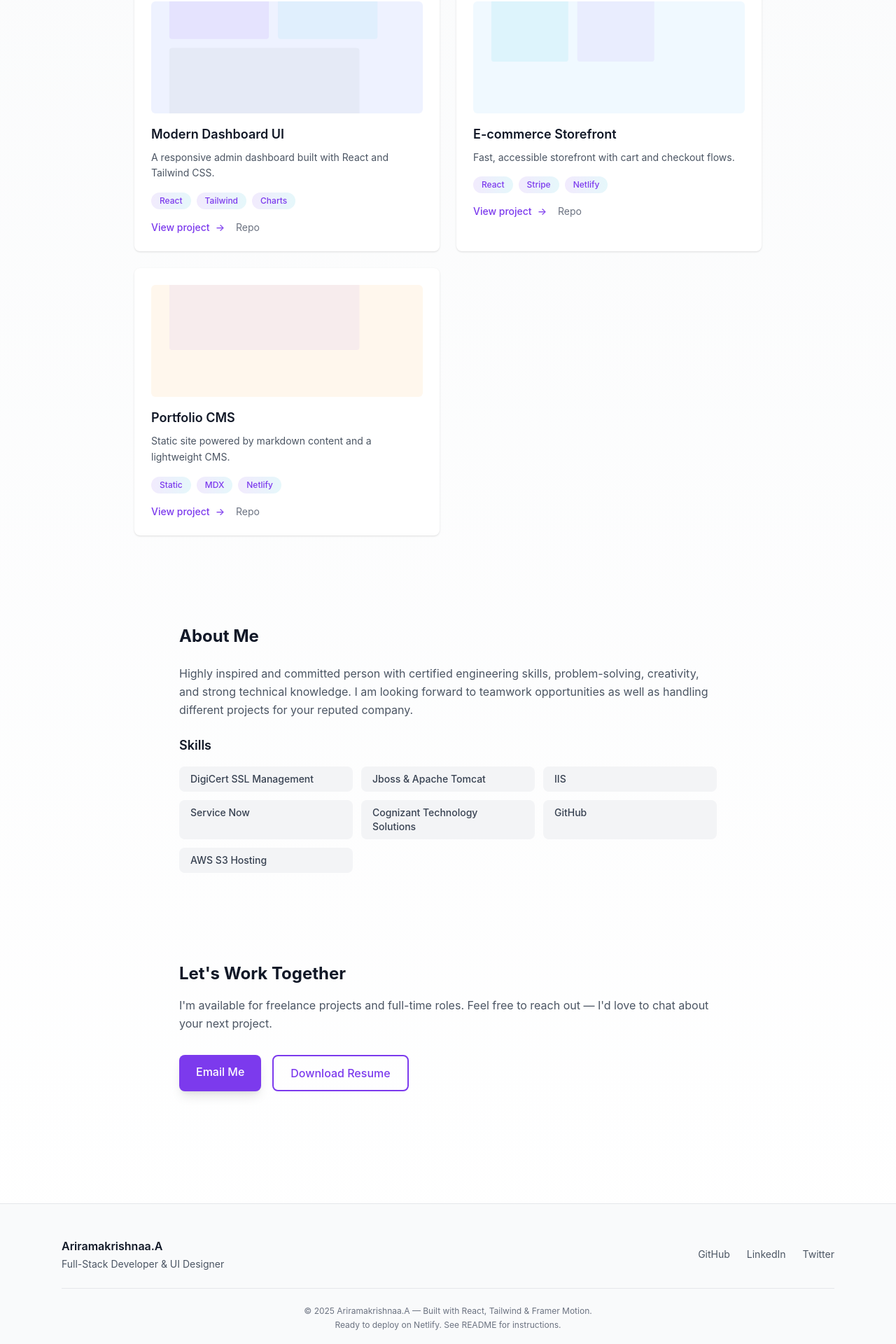
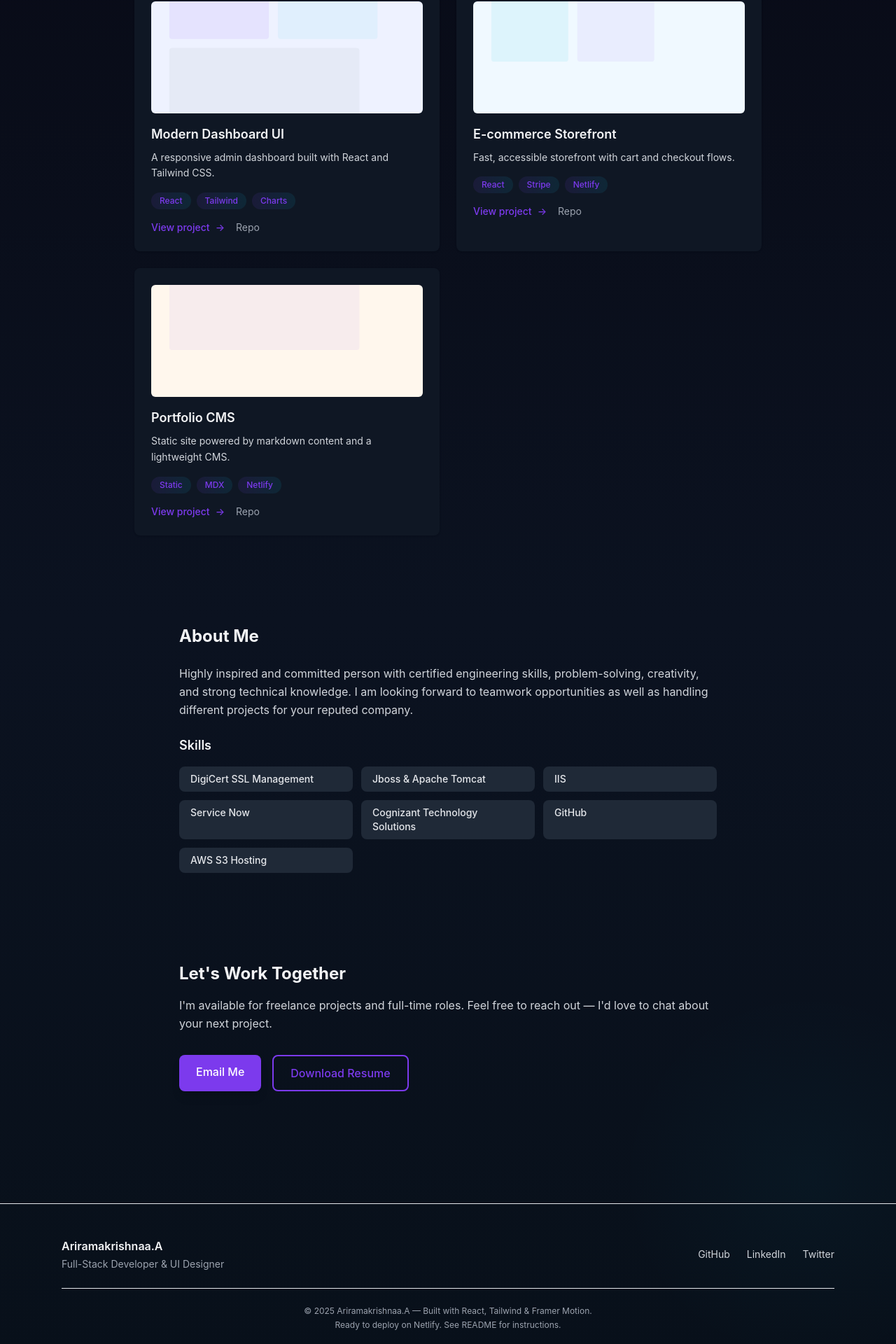
Before and after one commit to Ariramakrishnaa97/portfolio-website, a React (Vite) app: page / in a window 1280 px wide. Shown: the part 716-2636 px from the top of the page at 70% size. Built offline with nearby package versions, Linux system fonts and the light colour scheme; the HTML template or start-up script is replaced by a standard one.

Commit message:
Add dark tech site background and adapt components for dark theme

```diff
--- a/src/App.jsx
+++ b/src/App.jsx
@@ -8,7 +8,7 @@ import Contact from './pages/Contact'
 
 export default function App(){
   return (
-    <div className="min-h-screen bg-gradient-to-b from-gray-50 to-white text-gray-900">
+    <div className="min-h-screen site-bg text-gray-100">
       <Navbar />
       <main className="max-w-6xl mx-auto px-6 py-8">
         <Hero />
--- a/src/components/Footer.jsx
+++ b/src/components/Footer.jsx
@@ -8,20 +8,20 @@ export default function Footer(){
   ]
 
   return (
-    <footer className="border-t mt-16 py-12 bg-gray-50">
+    <footer className="border-t mt-16 py-12 bg-transparent">
       <div className="max-w-6xl mx-auto px-6">
         <div className="flex flex-col md:flex-row justify-between items-center mb-6">
           <div>
-            <h3 className="font-semibold text-gray-900">Ariramakrishnaa.A</h3>
-            <p className="text-sm text-gray-600 mt-1">Full-Stack Developer & UI Designer</p>
+            <h3 className="font-semibold text-gray-100">Ariramakrishnaa.A</h3>
+            <p className="text-sm text-gray-400 mt-1">Full-Stack Developer & UI Designer</p>
           </div>
           <div className="flex gap-6 mt-4 md:mt-0">
             {links.map(l=> (
-              <a key={l.name} href={l.href} className="text-sm text-gray-600 hover:text-accent transition">{l.name}</a>
+              <a key={l.name} href={l.href} className="text-sm text-gray-300 hover:text-accent transition">{l.name}</a>
             ))}
           </div>
         </div>
-        <div className="border-t pt-6 text-center text-xs text-gray-500">
+        <div className="border-t pt-6 text-center text-xs text-gray-400">
           <p>© {new Date().getFullYear()} Ariramakrishnaa.A — Built with React, Tailwind & Framer Motion.</p>
           <p className="mt-1">Ready to deploy on Netlify. See README for instructions.</p>
         </div>
--- a/src/components/Hero.jsx
+++ b/src/components/Hero.jsx
@@ -18,10 +18,10 @@ export default function Hero(){
   return (
     <section id="home" className="py-24 hero-bg rounded-2xl px-6 md:px-12 text-center">
       <motion.div variants={container} initial="hidden" animate="show" className="max-w-3xl mx-auto">
-        <motion.h1 variants={item} className="text-4xl md:text-6xl font-bold mb-6 text-gray-900">
+        <motion.h1 variants={item} className="text-4xl md:text-6xl font-bold mb-6 text-gray-100">
           Infrastructure Support Engineer
         </motion.h1>
-        <motion.p variants={item} className="text-lg text-gray-600 mb-8 leading-relaxed">
+        <motion.p variants={item} className="text-lg text-gray-300 mb-8 leading-relaxed">
           Infrastructure Support Engineer at Cognizant Technology Solutions with expertise in middleware, cloud platforms, and enterprise systems management.
         </motion.p>
         <motion.div variants={item} className="flex flex-col md:flex-row items-center justify-center gap-4">
--- a/src/components/ProjectCard.jsx
+++ b/src/components/ProjectCard.jsx
@@ -3,12 +3,12 @@ import { motion } from 'framer-motion'
 
 export default function ProjectCard({project}){
   return (
-    <motion.div whileHover={{y:-4}} transition={{type:'spring',stiffness:300,damping:20}} className="p-6 bg-white rounded-lg shadow hover:shadow-xl transition">
+    <motion.div whileHover={{y:-4}} transition={{type:'spring',stiffness:300,damping:20}} className="p-6 card-dark rounded-lg shadow hover:shadow-xl transition">
       {project.image && (
         <img src={project.image} alt={project.title} className="w-full h-40 object-cover rounded-md mb-4" />
       )}
-      <h3 className="text-lg font-semibold mb-2 text-gray-900">{project.title}</h3>
-      <p className="text-sm text-gray-600 mb-4 leading-relaxed">{project.description}</p>
+      <h3 className="text-lg font-semibold mb-2 text-gray-100">{project.title}</h3>
+      <p className="text-sm text-gray-300 mb-4 leading-relaxed">{project.description}</p>
       <div className="flex flex-wrap gap-2 mb-4">
         {project.tags.map(t=> (
           <span key={t} className="text-xs px-3 py-1 bg-gradient-to-r from-accent/10 to-primary/10 text-accent rounded-full font-medium">{t}</span>
@@ -19,7 +19,7 @@ export default function ProjectCard({project}){
           View project <span className="ml-2">→</span>
         </motion.a>
         {project.repo && (
-          <a href={project.repo} className="text-sm text-gray-500">Repo</a>
+          <a href={project.repo} className="text-sm text-gray-400">Repo</a>
         )}
       </div>
     </motion.div>
--- a/src/index.css
+++ b/src/index.css
@@ -36,3 +36,21 @@ body{
 .hero-bg{
   background: linear-gradient(180deg, rgba(124,58,237,0.06) 0%, rgba(6,182,212,0.03) 100%);
 }
+
+/* Dark, techy full-page background */
+.site-bg {
+  background-color: #070712;
+  background-image:
+    radial-gradient(circle at 10% 10%, rgba(124,58,237,0.06), transparent 15%),
+    radial-gradient(circle at 90% 90%, rgba(6,182,212,0.04), transparent 10%),
+    linear-gradient(180deg, #070712 0%, #0b1220 60%, #08101a 100%),
+    repeating-linear-gradient(45deg, rgba(255,255,255,0.02) 0 1px, transparent 1px 12px);
+  background-size: cover;
+  color: #e6eef8;
+}
+
+/* Dark card helper for components */
+.card-dark{
+  background-color: #0f1724;
+  color: #e6eef8;
+}
--- a/src/pages/About.jsx
+++ b/src/pages/About.jsx
@@ -7,18 +7,18 @@ export default function About(){
   return (
     <section id="about" className="py-16">
       <div className="max-w-3xl mx-auto">
-        <motion.h2 initial={{y:10,opacity:0}} whileInView={{y:0,opacity:1}} transition={{duration:0.5}} viewport={{once:true}} className="text-2xl font-bold mb-6 text-gray-900">
+        <motion.h2 initial={{y:10,opacity:0}} whileInView={{y:0,opacity:1}} transition={{duration:0.5}} viewport={{once:true}} className="text-2xl font-bold mb-6 text-gray-100">
           About Me
         </motion.h2>
-        <motion.p initial={{y:10,opacity:0}} whileInView={{y:0,opacity:1}} transition={{delay:0.1,duration:0.5}} viewport={{once:true}} className="text-gray-600 mb-6 leading-relaxed">
+        <motion.p initial={{y:10,opacity:0}} whileInView={{y:0,opacity:1}} transition={{delay:0.1,duration:0.5}} viewport={{once:true}} className="text-gray-300 mb-6 leading-relaxed">
           Highly inspired and committed person with certified engineering skills, problem-solving, creativity, and strong technical knowledge. I am looking forward to teamwork opportunities as well as handling different projects for your reputed company.
         </motion.p>
 
         <div>
-          <h3 className="text-lg font-semibold mb-4 text-gray-900">Skills</h3>
+          <h3 className="text-lg font-semibold mb-4 text-gray-100">Skills</h3>
           <div className="grid grid-cols-2 md:grid-cols-3 gap-3">
             {skills.map((skill, i)=> (
-              <motion.div initial={{y:5,opacity:0}} whileInView={{y:0,opacity:1}} transition={{delay:i*0.05}} viewport={{once:true}} key={skill} className="px-4 py-2 bg-gray-100 rounded-lg text-sm font-medium text-gray-700">
+              <motion.div initial={{y:5,opacity:0}} whileInView={{y:0,opacity:1}} transition={{delay:i*0.05}} viewport={{once:true}} key={skill} className="px-4 py-2 bg-gray-800 rounded-lg text-sm font-medium text-gray-200">
                 {skill}
               </motion.div>
             ))}
--- a/src/pages/Contact.jsx
+++ b/src/pages/Contact.jsx
@@ -5,10 +5,10 @@ export default function Contact(){
   return (
     <section id="contact" className="py-16">
       <div className="max-w-3xl mx-auto">
-        <motion.h2 initial={{y:10,opacity:0}} whileInView={{y:0,opacity:1}} transition={{duration:0.5}} viewport={{once:true}} className="text-2xl font-bold mb-4 text-gray-900">
+        <motion.h2 initial={{y:10,opacity:0}} whileInView={{y:0,opacity:1}} transition={{duration:0.5}} viewport={{once:true}} className="text-2xl font-bold mb-4 text-gray-100">
           Let's Work Together
         </motion.h2>
-        <motion.p initial={{y:10,opacity:0}} whileInView={{y:0,opacity:1}} transition={{delay:0.1,duration:0.5}} viewport={{once:true}} className="text-gray-600 mb-8 leading-relaxed">
+        <motion.p initial={{y:10,opacity:0}} whileInView={{y:0,opacity:1}} transition={{delay:0.1,duration:0.5}} viewport={{once:true}} className="text-gray-300 mb-8 leading-relaxed">
           I'm available for freelance projects and full-time roles. Feel free to reach out — I'd love to chat about your next project.
         </motion.p>
 
```
